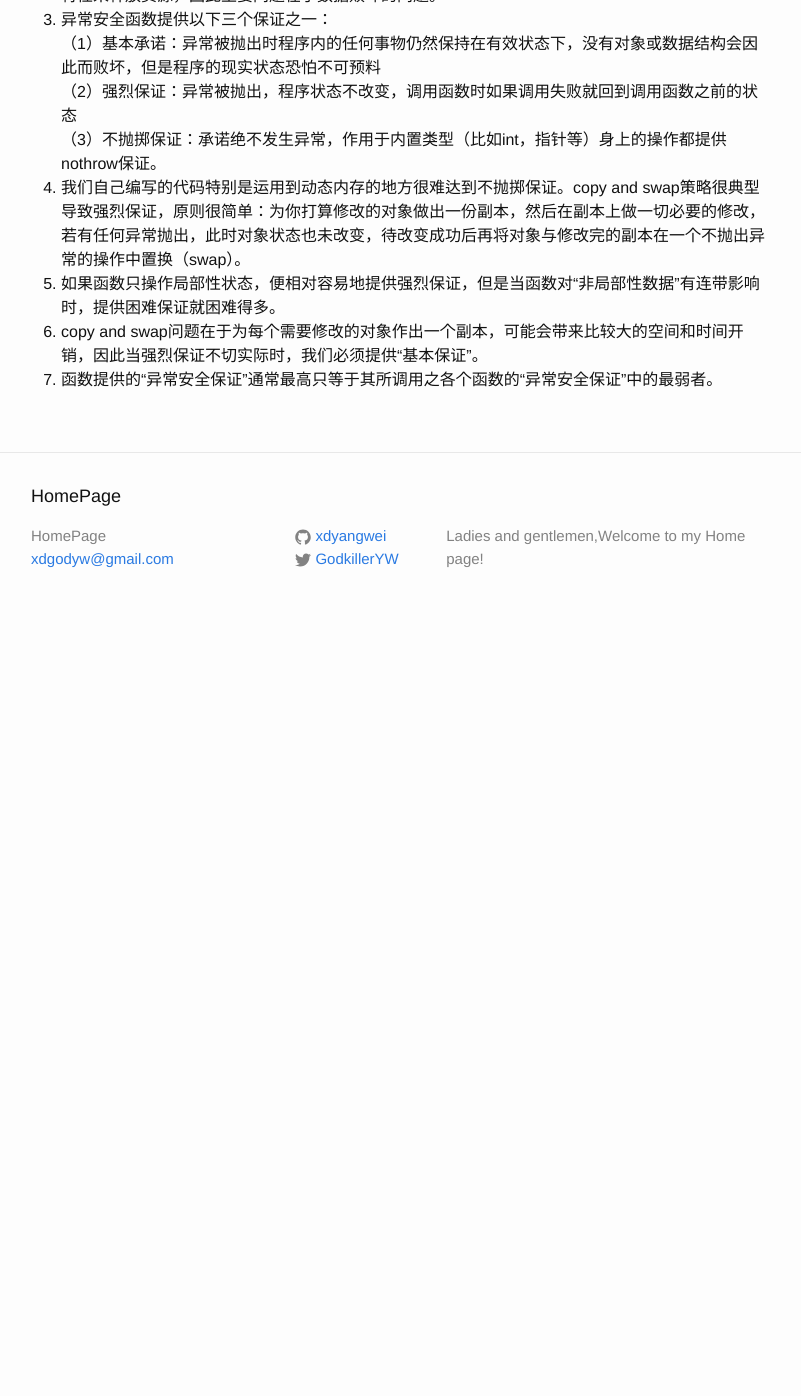
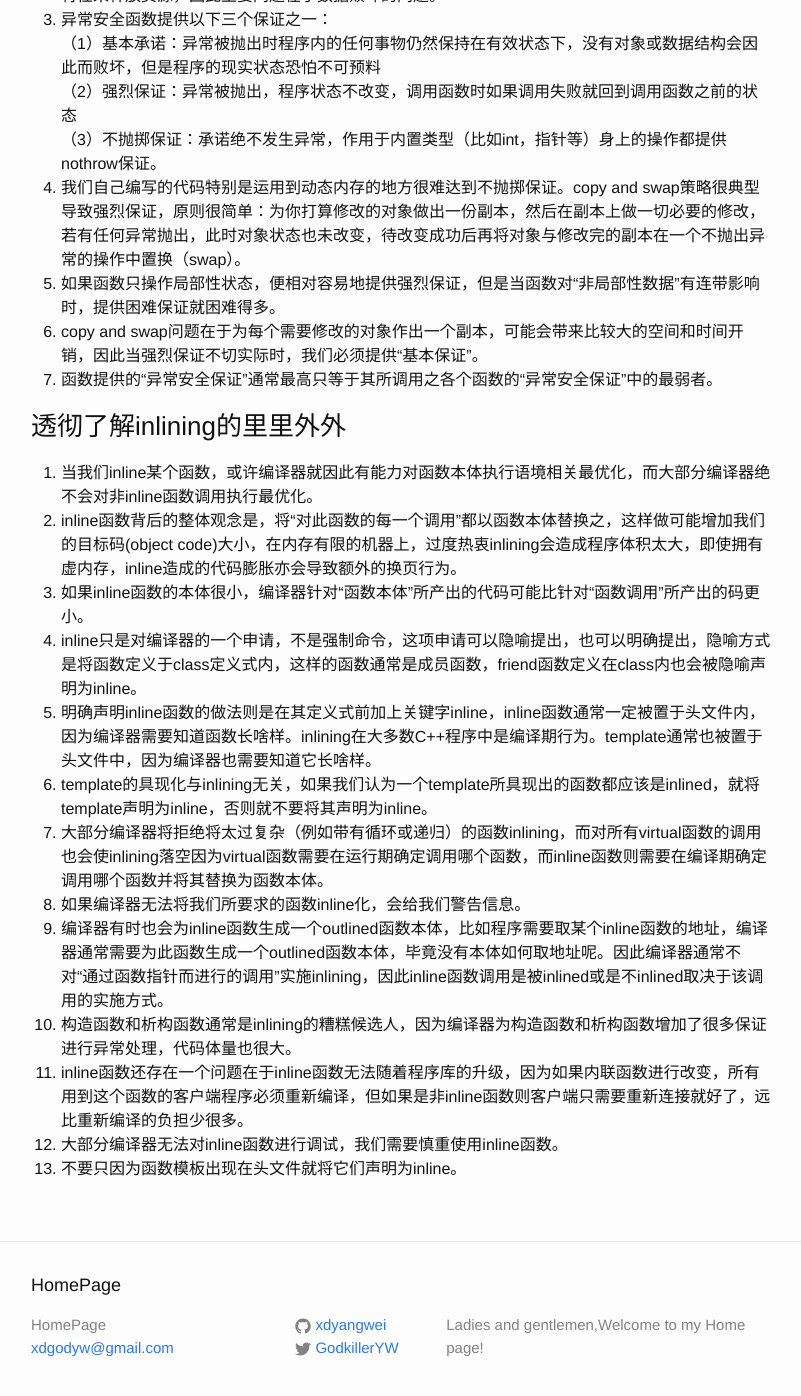
Before and after one commit to xdyangwei/xdyangwei.github.io, a Jekyll site: the page built from _posts/2019-5-30-实现.md, in a window 1280 px wide and 1400 px high, scrolled down 1101 px. Shown: the top 1396 px of the window, without its empty margins (239-1040 px from the left). Built offline with Jekyll 4.4.1, drawn with Linux system fonts in a browser that asks for light colours; our own code applies the rules of GitHub Pages for plain Markdown files; before the commit the page ends 1731 px from its top, so only the background shows below that.

Commit message:
add the tips of inline function

```diff
--- a/_posts/2019-5-30-实现.md
+++ b/_posts/2019-5-30-实现.md
@@ -29,3 +29,18 @@
 5. 如果函数只操作局部性状态，便相对容易地提供强烈保证，但是当函数对“非局部性数据”有连带影响时，提供困难保证就困难得多。
 6. copy and swap问题在于为每个需要修改的对象作出一个副本，可能会带来比较大的空间和时间开销，因此当强烈保证不切实际时，我们必须提供“基本保证”。
 7. 函数提供的“异常安全保证”通常最高只等于其所调用之各个函数的“异常安全保证”中的最弱者。
+
+### 透彻了解inlining的里里外外
+1. 当我们inline某个函数，或许编译器就因此有能力对函数本体执行语境相关最优化，而大部分编译器绝不会对非inline函数调用执行最优化。
+2. inline函数背后的整体观念是，将“对此函数的每一个调用”都以函数本体替换之，这样做可能增加我们的目标码(object code)大小，在内存有限的机器上，过度热衷inlining会造成程序体积太大，即使拥有虚内存，inline造成的代码膨胀亦会导致额外的换页行为。
+3. 如果inline函数的本体很小，编译器针对“函数本体”所产出的代码可能比针对“函数调用”所产出的码更小。
+4. inline只是对编译器的一个申请，不是强制命令，这项申请可以隐喻提出，也可以明确提出，隐喻方式是将函数定义于class定义式内，这样的函数通常是成员函数，friend函数定义在class内也会被隐喻声明为inline。
+5. 明确声明inline函数的做法则是在其定义式前加上关键字inline，inline函数通常一定被置于头文件内，因为编译器需要知道函数长啥样。inlining在大多数C++程序中是编译期行为。template通常也被置于头文件中，因为编译器也需要知道它长啥样。
+6. template的具现化与inlining无关，如果我们认为一个template所具现出的函数都应该是inlined，就将template声明为inline，否则就不要将其声明为inline。
+7. 大部分编译器将拒绝将太过复杂（例如带有循环或递归）的函数inlining，而对所有virtual函数的调用也会使inlining落空因为virtual函数需要在运行期确定调用哪个函数，而inline函数则需要在编译期确定调用哪个函数并将其替换为函数本体。
+8. 如果编译器无法将我们所要求的函数inline化，会给我们警告信息。
+9. 编译器有时也会为inline函数生成一个outlined函数本体，比如程序需要取某个inline函数的地址，编译器通常需要为此函数生成一个outlined函数本体，毕竟没有本体如何取地址呢。因此编译器通常不对“通过函数指针而进行的调用”实施inlining，因此inline函数调用是被inlined或是不inlined取决于该调用的实施方式。
+10. 构造函数和析构函数通常是inlining的糟糕候选人，因为编译器为构造函数和析构函数增加了很多保证进行异常处理，代码体量也很大。
+11. inline函数还存在一个问题在于inline函数无法随着程序库的升级，因为如果内联函数进行改变，所有用到这个函数的客户端程序必须重新编译，但如果是非inline函数则客户端只需要重新连接就好了，远比重新编译的负担少很多。
+12. 大部分编译器无法对inline函数进行调试，我们需要慎重使用inline函数。
+13. 不要只因为函数模板出现在头文件就将它们声明为inline。
```
